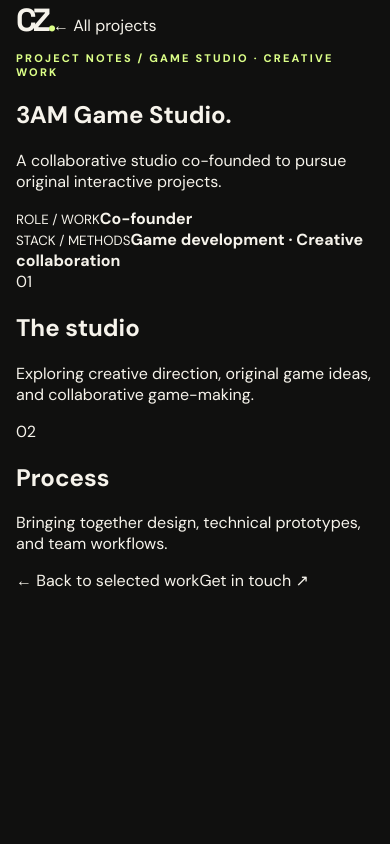
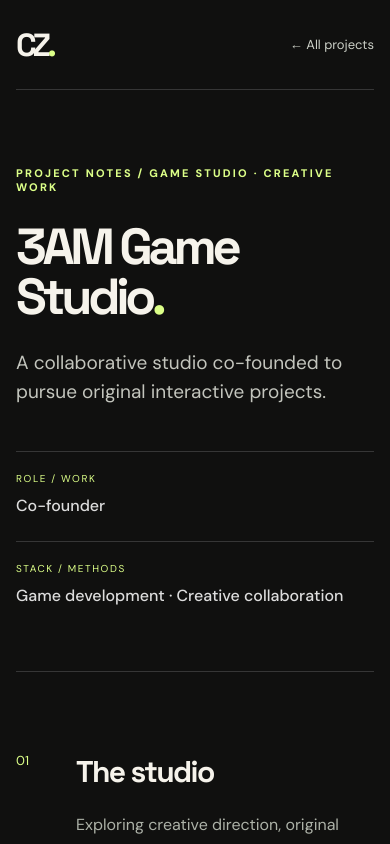
Before and after one commit to skrgulang/congyuzhao-portfolio, a Next.js app: page /projects/3am-game-studio in a window 390 px wide. Shown: the top 844 px of the page. Built offline with nearby package versions, Linux system fonts and the light colour scheme.

Commit message:
Style responsive project case study pages

```diff
--- a/app/globals.css
+++ b/app/globals.css
@@ -47,3 +47,25 @@
 .fishDetails{display:grid;gap:12px}.fishDetails article{padding:23px 26px;border:1px solid rgba(255,255,255,.11);border-radius:18px;background:rgba(255,255,255,.025)}.fishDetails b{font-size:10px;letter-spacing:.16em;color:#8bd9e6}.fishDetails h3{font-size:21px;letter-spacing:-.025em;margin:12px 0 5px}.fishDetails p{font-size:13px;color:#a6b3b2;line-height:1.6;margin:0}
 @media(max-width:850px){.fishShowcase{grid-template-columns:1fr;padding:35px;gap:35px}}
 @media(max-width:650px){.fishShowcase{margin-top:70px;margin-bottom:70px;padding:23px}.fishShowcase h2{font-size:44px}}
+
+.secondaryProjectLink{margin-top:0;padding-top:13px;color:#abb5aa;font-weight:500;font-size:12px}
+.casePage{min-height:100vh;background:#10100f;color:#f6f3eb}
+.caseNav{height:90px;display:flex;justify-content:space-between;align-items:center;border-bottom:1px solid var(--line)}
+.caseNav>a:last-child,.caseFooter a{font-size:13px;color:#ccd0c7}.caseNav>a:hover,.caseFooter a:hover{color:var(--lime)}
+.caseHero{padding:105px 0 85px;border-bottom:1px solid var(--line)}
+.caseHero h1{font:700 clamp(58px,9vw,144px)/.98 'Space Grotesk',sans-serif;letter-spacing:-.085em;max-width:1000px;margin:28px 0}
+.caseHero h1 span{color:var(--lime)}
+.caseHero>p:not(.newEyebrow){font-size:clamp(19px,2.5vw,30px);line-height:1.5;color:#c3c5bd;max-width:920px}
+.caseMeta{display:grid;grid-template-columns:repeat(2,minmax(0,1fr));gap:35px;margin-top:75px}
+.caseMeta div{display:grid;gap:10px;border-top:1px solid var(--line);padding-top:20px}
+.caseMeta small{font-size:10px;letter-spacing:.16em;color:var(--lime)}
+.caseMeta strong{font-size:16px;font-weight:500;color:#ddd}
+.caseBody{padding:45px 0 100px}.caseBody article{display:grid;grid-template-columns:130px 1fr;padding:48px 0;border-bottom:1px solid var(--line)}
+.caseBody article>span{font-size:13px;color:var(--lime)}
+.caseBody h2{font:700 clamp(30px,4vw,62px) 'Space Grotesk',sans-serif;letter-spacing:-.055em;margin:0 0 20px}
+.caseBody p{font-size:18px;line-height:1.8;color:#adb2a8;max-width:810px;margin:0}
+.caseDemo{padding:65px;border:1px solid var(--line);border-radius:24px;background:#1a2119;margin-bottom:110px}
+.caseDemo h2{font:700 clamp(42px,5vw,75px) 'Space Grotesk',sans-serif;letter-spacing:-.06em;margin:20px 0}
+.caseDemo>p:not(.newEyebrow){color:#b4bcb0;line-height:1.7}.caseDemo .btnSolid{display:inline-flex;margin-top:30px}
+.caseFooter{display:flex;justify-content:space-between;gap:20px;border-top:1px solid var(--line);padding:40px 0 70px}
+@media(max-width:650px){.caseHero{padding:65px 0}.caseHero h1{font-size:clamp(50px,13vw,85px)}.caseMeta{grid-template-columns:1fr;gap:25px;margin-top:45px}.caseBody article{grid-template-columns:45px 1fr;gap:15px;padding:35px 0}.caseBody p{font-size:16px}.caseDemo{padding:28px;margin-bottom:65px}.caseFooter{flex-wrap:wrap}}
```
